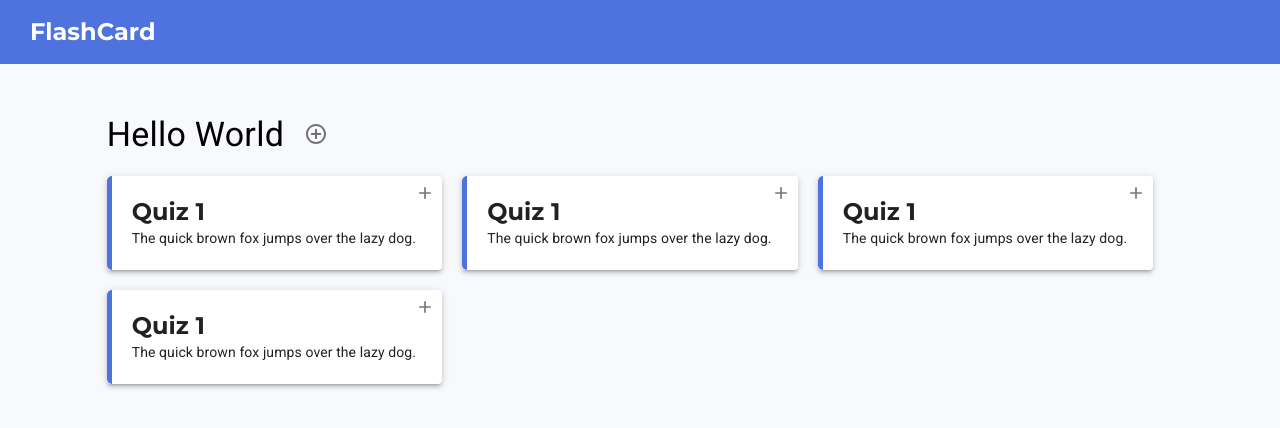
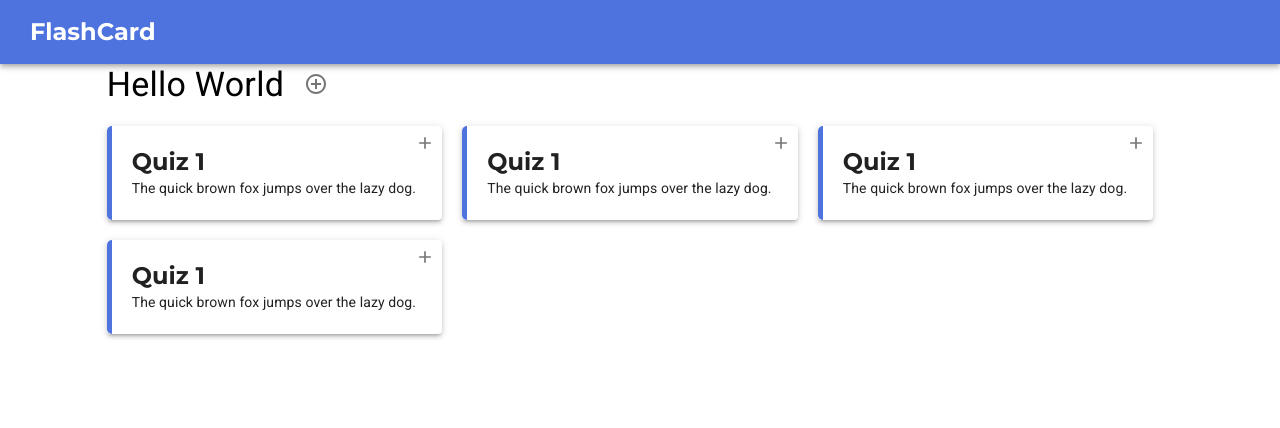
Before and after one commit to carlcastello/flash-card, a React (Create React App) app: page / in a window 1280 px wide. Shown: the top 428 px of the page. Built offline with nearby package versions, Linux system fonts and the light colour scheme.

Commit message:
FC-2: Completed Dashboard

```diff
--- a/src/apps/web/pages/dashboard/index.tsx
+++ b/src/apps/web/pages/dashboard/index.tsx
@@ -1,6 +1,6 @@
 import React, { Component, ReactNode } from 'react';
 
-import { withStyles, Box, Grid, Typography, IconButton } from '@material-ui/core';
+import { withStyles, Grid, Typography, IconButton } from '@material-ui/core';
 import { AddCircleOutline } from '@material-ui/icons';
 
 import { IOwnProps, IOwnState } from './types';
@@ -30,8 +30,7 @@ class Dashboard extends Component<IOwnProps, IOwnState> {
     );
   }
 
-
-  renderDashboardGrid(): ReactNode {
+  render(): ReactNode {
     const {
       classes: {
         titleTypography,
@@ -61,19 +60,6 @@ class Dashboard extends Component<IOwnProps, IOwnState> {
       </Grid>
     );
   }
-
-  render(): ReactNode {
-    const {
-      classes: {
-        boxContainer,
-      }
-    } = this.props;
-    return (
-      <Box pt={5} className={boxContainer}>
-        {this.renderDashboardGrid()}
-      </Box>
-    )
-  }
 }
 
 export default withStyles(styles)(Dashboard);
--- a/src/apps/web/pages/dashboard/styles.tsx
+++ b/src/apps/web/pages/dashboard/styles.tsx
@@ -1,10 +1,6 @@
 import { Theme } from '@material-ui/core';
 
 export default (theme: Theme) => ({
-  boxContainer: {
-    backgroundColor: theme.palette.background.default,
-    minHeight: '100vh'
-  },
   titleTypography: {
     display: 'inline' as 'inline',
   },
--- a/src/apps/web/pages/dashboard/types.tsx
+++ b/src/apps/web/pages/dashboard/types.tsx
@@ -1,6 +1,5 @@
 export interface IOwnProps {
   classes: {
-    boxContainer: string,
     titleTypography: string,
     iconButton: string,
     gridContainer: string
```
